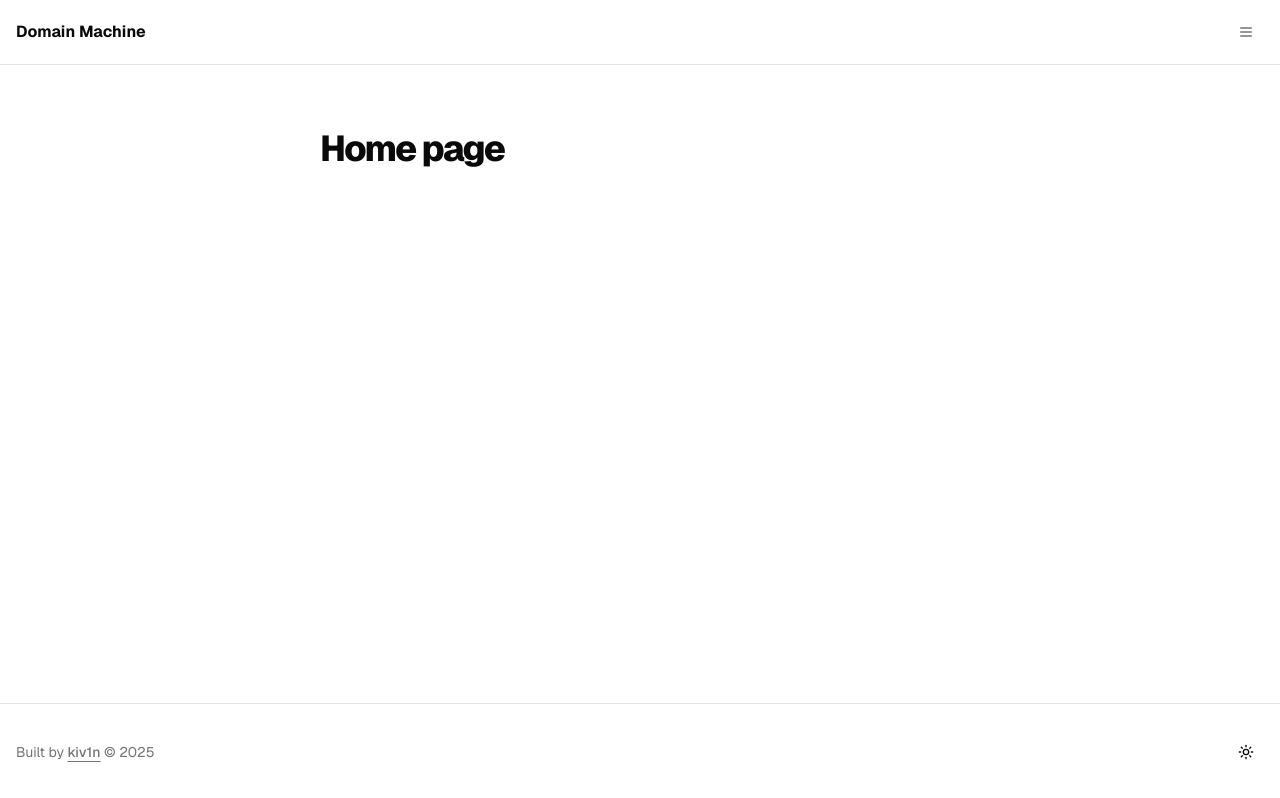
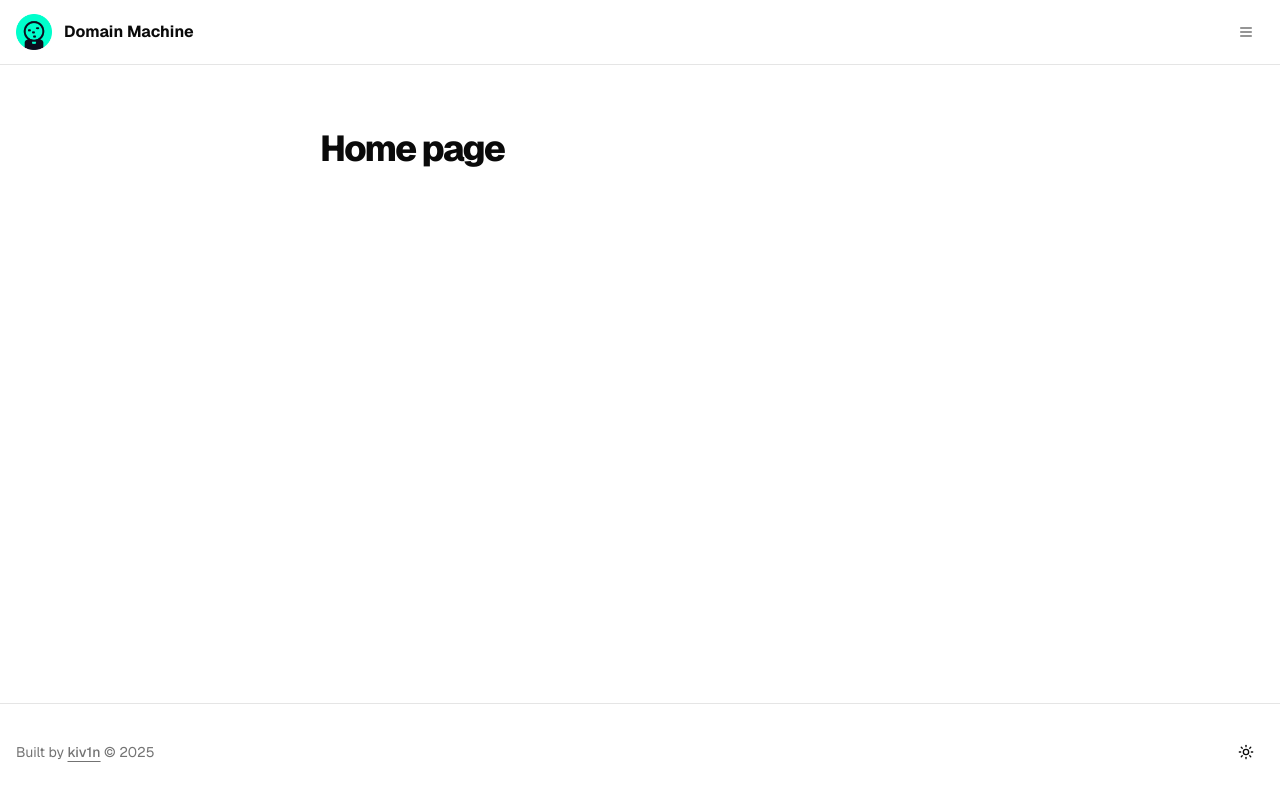
Before and after one commit to web3goals/domain-machine-prototype, a Next.js app in the folder app/: page / in a window 1280 px wide. Built offline with nearby package versions, Linux system fonts and the light colour scheme; no server answers.

Commit message:
Add site icon to header and remove TODO comment

```diff
--- a/app/components/site-header.tsx.tsx
+++ b/app/components/site-header.tsx.tsx
@@ -22,6 +22,7 @@ import {
   DropdownMenuSeparator,
   DropdownMenuTrigger,
 } from "./ui/dropdown-menu";
+import Image from "next/image";
 
 export function SiteHeader() {
   const { ready, authenticated, user, login, logout } = usePrivy();
@@ -32,8 +33,7 @@ export function SiteHeader() {
         {/* Left part */}
         <div className="flex gap-6 md:gap-10">
           <Link href="/" className="flex items-center space-x-3">
-            {/* TODO: Add icon */}
-            {/* <div className="flex flex-col items-center size-9">
+            <div className="flex flex-col items-center size-9">
               <Image
                 src="/images/icon.png"
                 alt="Icon"
@@ -43,7 +43,7 @@ export function SiteHeader() {
                 sizes="100vw"
                 className="w-full rounded-xl"
               />
-            </div> */}
+            </div>
             <span className="text-foreground font-bold">{siteConfig.name}</span>
           </Link>
         </div>
```
Also changed, not shown: app/public/images/icon.png (added).
